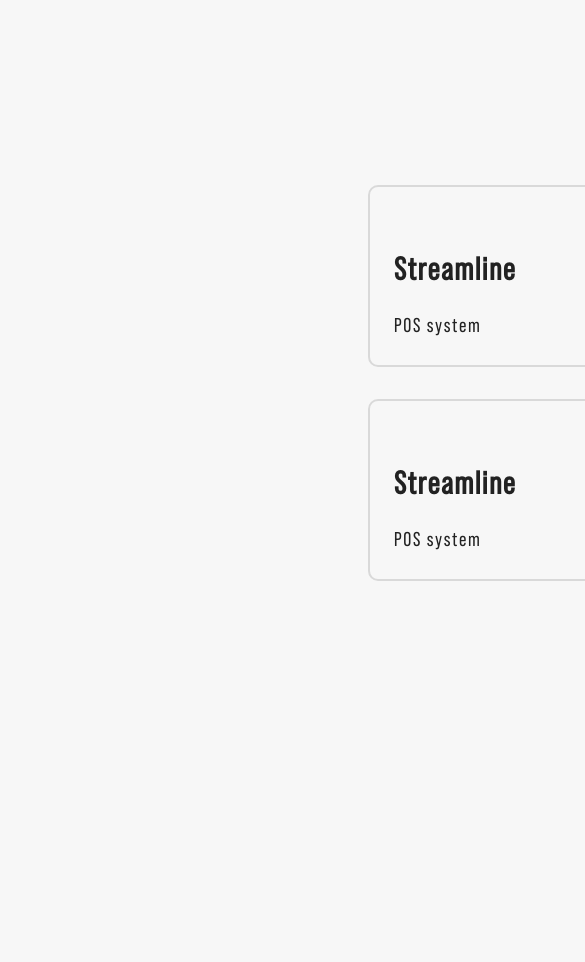
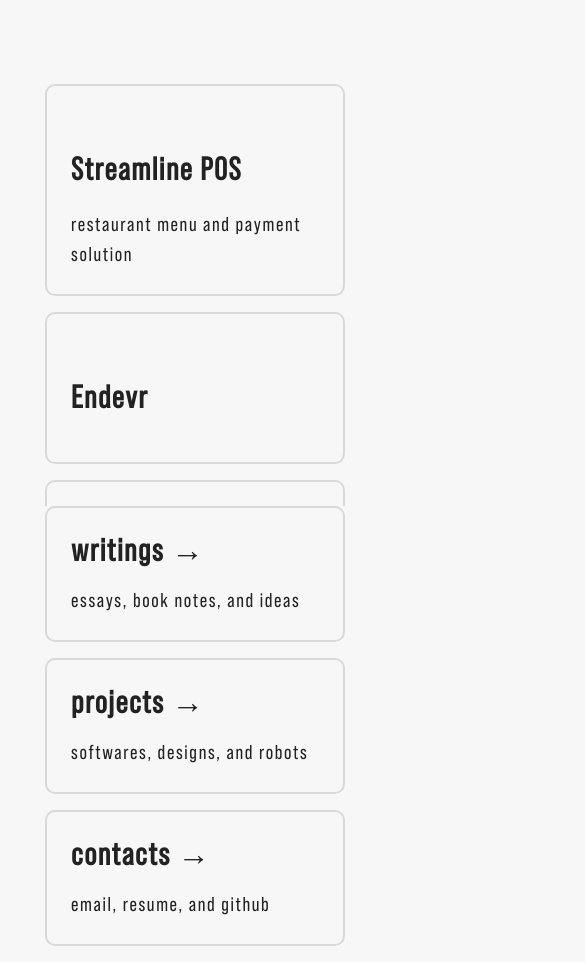
Before and after one commit to jingxiangmo/website, a Next.js app: page /projects in a window 390 px wide. Shown: the top 962 px of the page, 585 px wide, since content can reach past the window. Before the commit the page ends 844 px from the top, so only its background shows below. Built offline with nearby package versions, Linux system fonts and the light colour scheme.

Commit message:
Added responsive design for pages

```diff
--- a/components/layout.module.scss
+++ b/components/layout.module.scss
@@ -10,3 +10,20 @@
   justify-content: center;
   align-items: center;
 }
+
+
+//===[ RESPONSIVE DESIGN ]===//
+@media (max-width: 1200px) {
+    .container {
+        flex-direction: column;
+        justify-content: center;
+        align-items: center;
+        padding: 0rem 0rem 0rem 0rem;
+      }
+
+      .main {
+        margin-top: 10vh;
+        margin-bottom: 0%;
+        min-height: 30vh;
+      }
+}
--- a/components/projcard.js
+++ b/components/projcard.js
@@ -1,12 +1,12 @@
 import styles from './projcard.module.scss'
 
-export default function ProjectCard ({ props }) {
+export default function ProjectCard (props) {
   return (
     <card className={styles.card}>
-      <img src='' />
-      <h1> Streamline </h1>
-      <p> POS system </p>
-      <a href='link'> </a>
+      <img src={props.img} />
+      <h1> {props.name} </h1>
+      <p> {props.description}</p>
+      <a href={props.link}> </a>
     </card>
   )
 }
--- a/components/projcard.module.scss
+++ b/components/projcard.module.scss
@@ -27,3 +27,15 @@
   font-size: 1.25rem;
   line-height: 1.5;
 }
+
+
+
+//===[ RESPONSIVE DESIGN ]===//
+@media (max-width: 1200px) {
+  .card{
+    margin: 0rem 0rem 1rem 0rem;
+    width: 300px;
+  }
+
+
+}
--- a/components/sidebar.module.scss
+++ b/components/sidebar.module.scss
@@ -39,3 +39,21 @@
   font-size: 1.25rem;
   line-height: 1.5;
 }
+
+
+//===[ RESPONSIVE DESIGN ]===//
+@media (max-width: 1200px) {
+  .container {
+      flex-direction: column;
+      justify-content: center;
+      align-items: center;
+      padding: 0rem 0rem 0rem 0rem;
+      min-height: 40vh;
+
+    }
+
+    .card{
+      margin: 0rem 0rem 1rem 0rem;
+      width: 300px;
+    }
+}
--- a/pages/projects/index.js
+++ b/pages/projects/index.js
@@ -6,12 +6,14 @@ export default function Projects () {
     <div className={styles.overflow_container}>
       <main className={styles.main}>
         <div className={styles.cards_grid}>
-          <ProjectCard name='Streamline POS' description='' link='' />
-          <ProjectCard name='Endevr' description='' link='' />
-          <ProjectCard name='Hover' description='' link='' />
-          <ProjectCard name='Streamline POS' description='' link='' />
-          <ProjectCard name='Endevr' description='' link='' />
-          <ProjectCard name='Hover' description='' link='' />
+          <ProjectCard img='' name='Streamline POS' description='restaurant menu and payment solution' link='' />
+          <ProjectCard img='' name='Endevr' description='' link='' />
+          <ProjectCard img='' name='Hover Robot' description='' link='' />
+          <ProjectCard img='' name='Better Me' description='' link='' />
+          <ProjectCard img='' name='MUS Website' description='' link='' />
+          <ProjectCard img='' name='Art Portfolio' description='' link='' />
+
+
         </div>
       </main>
     </div>
--- a/styles/Home.module.scss
+++ b/styles/Home.module.scss
@@ -62,50 +62,13 @@
   border-color: #2978b5;
 }
 
-// .grid {
-//   display: flex;
-//   align-items: center;
-//   justify-content: center;
-//   flex-wrap: wrap;
-//   max-width: 500px;
-// }
-
-// .card {
-//   margin: 1rem;
-//   padding: 1.5rem;
-//   text-align: left;
-//   color: inherit;
-//   text-decoration: none;
-//   border: 2px solid #d9d9d9;
-//   border-radius: 10px;
-//   transition: color 0.15s ease, border-color 0.15s ease;
-//   width: 300px;
-// }
-
-// .card:hover,
-// .card:focus,
-// .card:active {
-//   color: #2978b5;
-//   border-color: #2978b5;
-// }
-
-// .card h2 {
-//   margin: 0 0 1rem 0;
-//   font-size: 2rem;
-// }
-
-// .card p {
-//   margin: 0;
-//   font-size: 1.25rem;
-//   line-height: 1.5;
-// }
 
 //============[ RESPONSIVE DESIGN ]============//
-@media (max-width: 1200px) {
+@media (max-width: 900px) {
   .main {
     max-height: 100vh;
-    width: 100%;
     flex-direction: column;
+    justify-content: center;
   }
 
   .heading {
@@ -128,10 +91,6 @@
     font-size: 1.19rem;
   }
 
-  .grid {
-    width: 100%;
-    flex-direction: column;
-  }
 }
 
 //============[ THEME ]============//
```
